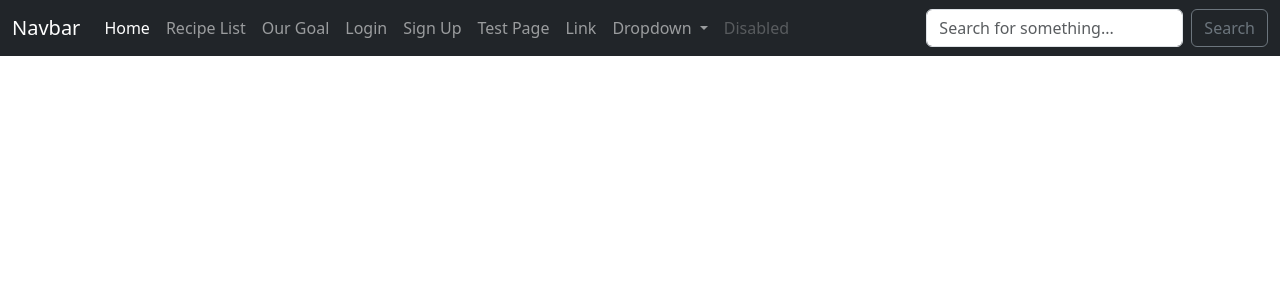
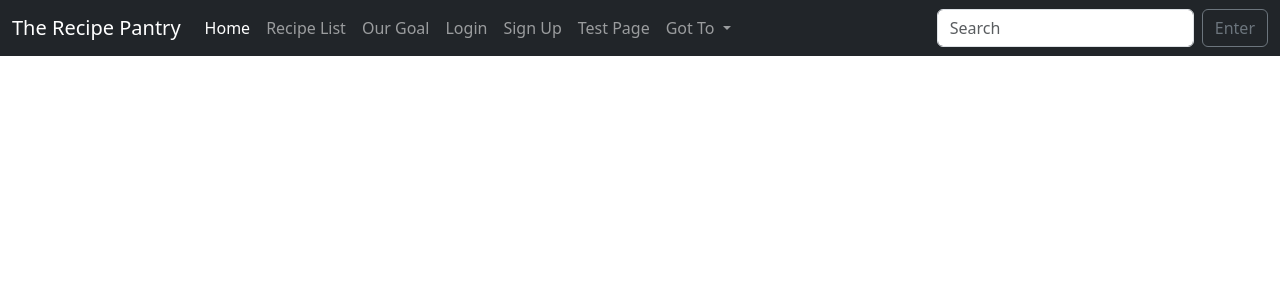
Before and after one commit to HDisHERE/Food-Website, a Django app: page /login/ in a window 1280 px wide. Shown: the top 300 px of the page. Run offline with Django 4.2, Linux system fonts and the light colour scheme.

Commit message:
changes nav stuff

```diff
--- a/TheRecipePantry/RecipeApp/templates/nav.html
+++ b/TheRecipePantry/RecipeApp/templates/nav.html
@@ -1,7 +1,7 @@
 <nav class="navbar navbar-expand-lg navbar-dark bg-dark">
   <!--bg-body-tertiary-->
   <div class="container-fluid">
-    <a class="navbar-brand" href="#">Navbar</a>
+    <a class="navbar-brand" href="#">The Recipe Pantry</a>
     <button class="navbar-toggler" type="button" data-bs-toggle="collapse" data-bs-target="#navbarSupportedContent" aria-controls="navbarSupportedContent" aria-expanded="false" aria-label="Toggle navigation">
       <span class="navbar-toggler-icon"></span>
     </button>
@@ -25,12 +25,9 @@
         <li class="nav-item">
           <a class="nav-link" href="{% url 'testpage' %}">Test Page</a>
         </li>
-        <li class="nav-item">
-          <a class="nav-link" href="#">Link</a>
-        </li>
         <li class="nav-item dropdown">
           <a class="nav-link dropdown-toggle" href="#" role="button" data-bs-toggle="dropdown" aria-expanded="false">
-            Dropdown
+            Got To
           </a>
           <ul class="dropdown-menu">
             <li><a class="dropdown-item" href="#">Action</a></li>
@@ -39,14 +36,11 @@
             <li><a class="dropdown-item" href="#">Something else here</a></li>
           </ul>
         </li>
-        <li class="nav-item">
-          <a class="nav-link disabled" aria-disabled="true">Disabled</a>
-        </li>
       </ul>
       <form class="d-flex" role="search" method=POST action="{% url 'search-recipe'%}">
         {% csrf_token %}
-        <input class="form-control me-2" type="search" placeholder="Search for something..." aria-label="Search" name="tosearch"><!--Here is the universal name of user input variable value-->
-        <button class="btn btn-outline-secondary" type="submit">Search</button>
+        <input class="form-control me-2" type="search" placeholder="Search" aria-label="Search" name="tosearch"><!--Here is the universal name of user input variable value-->
+        <button class="btn btn-outline-secondary" type="submit">Enter</button>
       </form>
     </div>
   </div>
```
